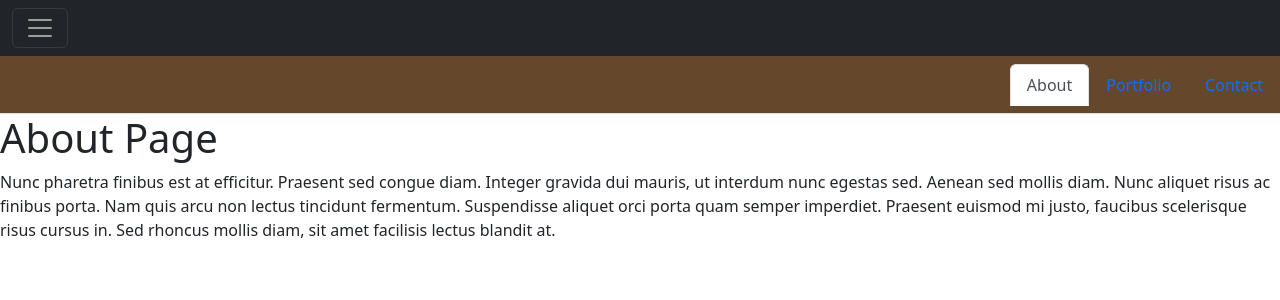
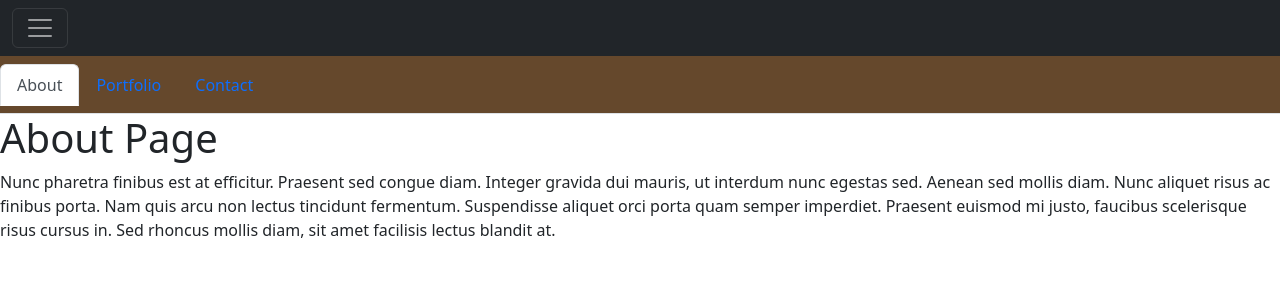
Before and after one commit to rtcottle/professional-portfolio, a React (Create React App) app: page / in a window 1280 px wide. Shown: the top 300 px of the page. Built offline with nearby package versions, Linux system fonts and the light colour scheme.

Commit message:
added formatting

```diff
--- a/src/components/NavTabs.js
+++ b/src/components/NavTabs.js
@@ -4,6 +4,7 @@ import '../styles.css';
 function NavTabs({ currentPage, handlePageChange }) {
   return (
     <div>
+      {/* This is the collapasable nav bar  */}
       <div class="collapse" id="navbarToggleExternalContent">
         <div class="bg-dark p-4">
           <h5 class="text-white h4">Collapsed content</h5>
@@ -26,7 +27,7 @@ function NavTabs({ currentPage, handlePageChange }) {
         </div>
       </nav>
       <ul
-        className="nav nav-tabs navbar sticky-top justify-content-end"
+        className="nav nav-tabs navbar sticky-top justify-content-start"
         id="navbar"
       >
         <li className="nav-item">
```
